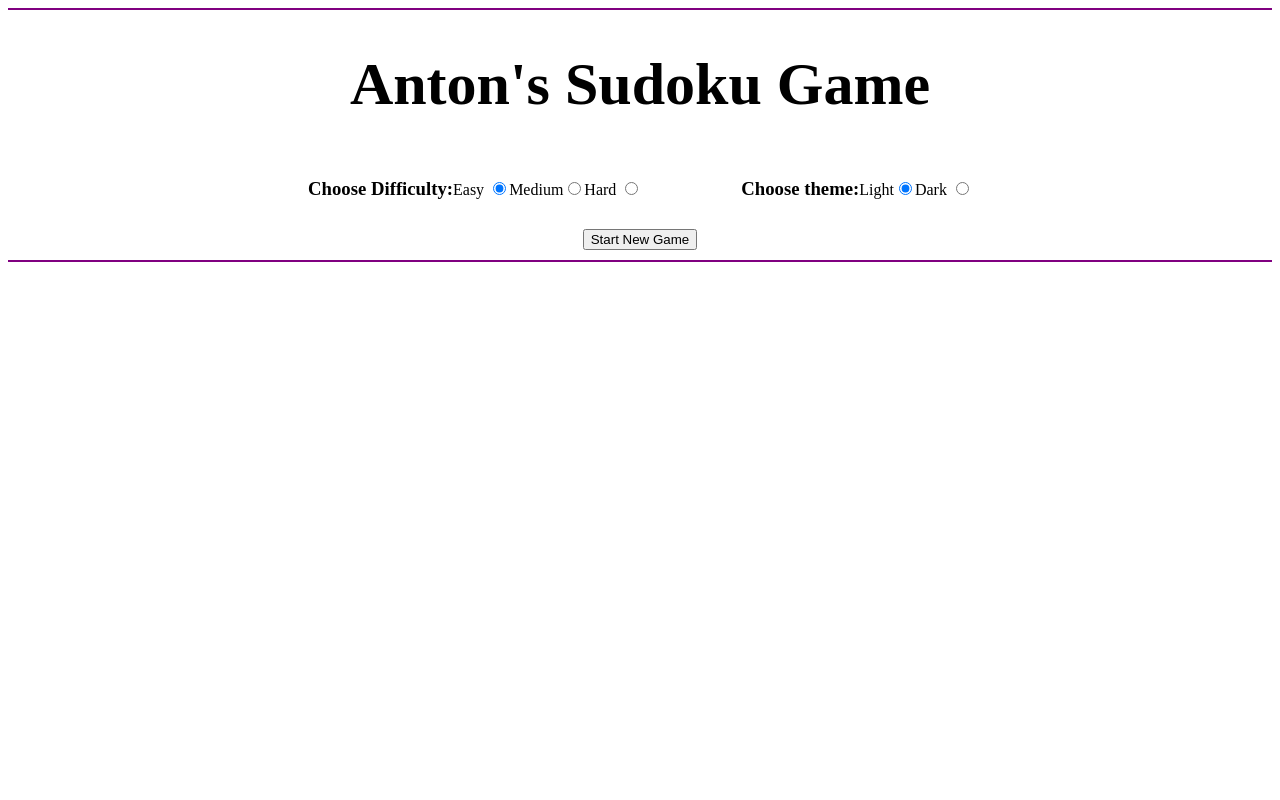
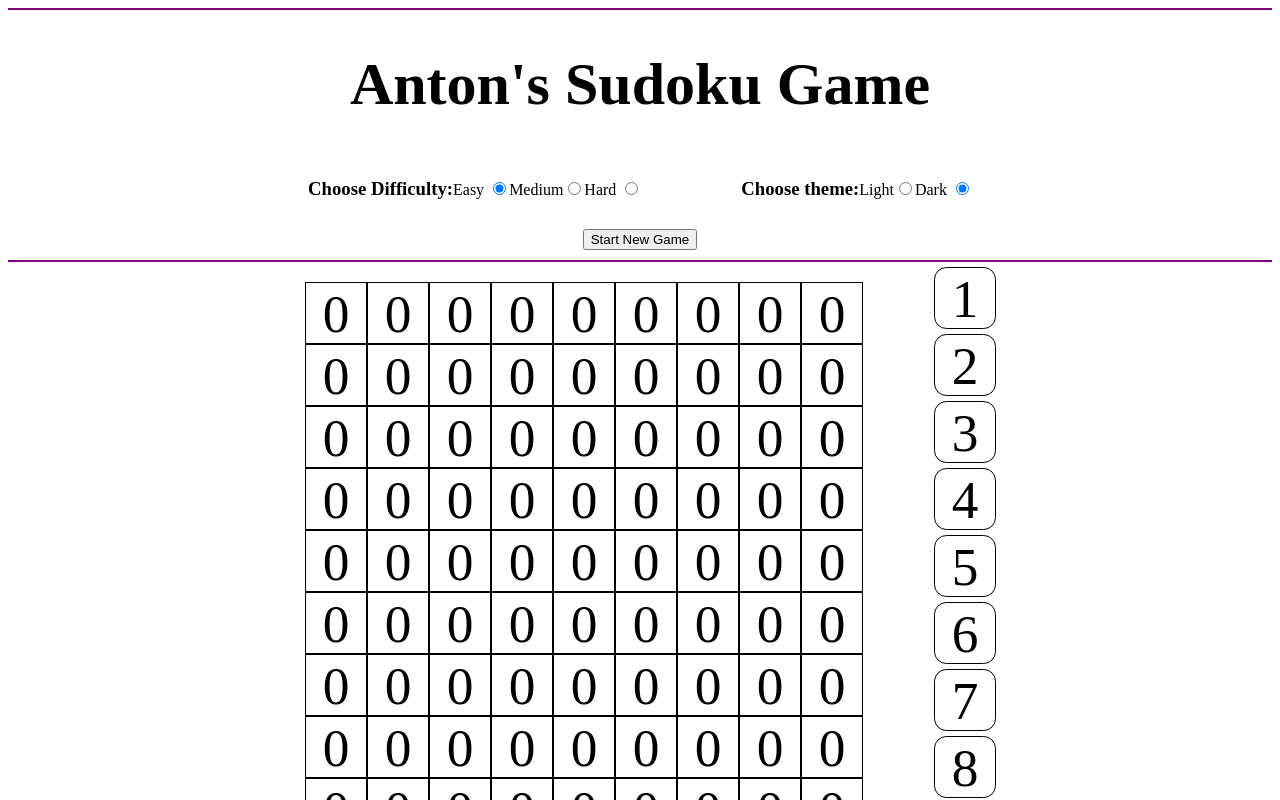
Before and after one commit to Alps709/Sudoku-AI-Web, a plain HTML site: page index.html in a window 1280 px wide. Both pictures are taken after a click on the button "Start New Game". Shown: the top 800 px of the page. Drawn offline with Linux system fonts and the light colour scheme.

Commit message:
Added the function to draw the board also light/dark theme

```diff
--- a/index.html
+++ b/index.html
@@ -11,15 +11,15 @@
         <h1>Anton's Sudoku Game</h1>
         <div id="setup-game">
             <div id="difficulty">
-                <h3>Choose Difficulty:</h3>
+                <h3>Choose Difficulty: </h3>
                 <label>Easy  <input id="difficulty-1" type="radio" name="diff" value="easy"checked></label>
                 <label>Medium<input id="difficulty-2" type="radio" name="diff" value="medium"></label>
                 <label>Hard  <input id="difficulty-3" type="radio" name="diff" value="hard"  ></label>
             </div>
             <div id="theme">
-                <h3>Choose theme:</h3>
-                <label>Light<input id="theme-1" type="radio" name="theme" value="light"checked></label>
-                <label>Dark <input id="theme-2" type="radio" name="theme" value="dark"></label>
+                <h3>Choose theme: </h3>
+                <label>Light<input id="theme-1" type="radio" name="theme" value="light" onclick="UpdateTheme()"></label>
+                <label>Dark <input id="theme-2" type="radio" name="theme" value="dark"  onclick="UpdateTheme()" checked></label>
             </div>
         </div>
         <button id="start-btn">Start New Game</button>
--- a/index.js
+++ b/index.js
@@ -67,15 +67,120 @@ var selectedNum;
 var selectedTile;
 var disableSelect;
 
+var board;
+
 window.onload = function()
 {
     //Run the game when the start game button is pressed
     id("start-btn").addEventListener("click", StartGame);
 }
 
+function UpdateTheme()
+{
+    if(id("theme-1").checked)
+    {
+        qs("body").classList.remove("darkmode");
+    }
+    else
+    {
+        qs("body").classList.add("darkmode");
+    }
+}
+
 function StartGame()
 {
-    console.log(viableNumberChecks);
+    //Choose the difficulty for the game
+    if(id("difficulty-1").checked)
+    {
+        board = emptyBoard;
+    }
+
+    //Allows the player to select things
+    disableSelect = false;
+
+    //Draw the board
+    drawBoard(board);
+
+    //Show the number container
+    id("num-container").classList.remove("hidden");
+}
+
+function drawBoard(board)
+{
+    ClearPreviousGame();
+
+    //Counts the number of tiles so we can set their id's
+    let idCount = 0;
+
+    //Create the 91 board tiles
+    for (let i = 0; i < MBS; i++)
+    {
+        for (let j = 0; j < MBS; j++)
+        {
+            //Create a paragraph element
+            let tile = document.createElement("p");
+
+             //Assing an id for the tile
+             tile.id = idCount;
+             idCount++;
+
+            if(board[i][j] == 0)
+            {
+                tile.textContent = board[i][j].toString();
+            }
+            else
+            {
+                //Add click event listener to tile
+            }
+
+            //Add new tile class to all tiles
+            tile.classList.add("tile");
+
+            //Add the borders to seperate the 3x3 grids within the board
+            if(i == 2 || i == 5)
+            {
+                tile.classList.add("bottomBorder");
+            }
+
+            if(j == 2 || j == 5)
+            {
+                tile.classList.add("rightBorder");
+            }
+
+            //Add the tile to the board
+            id("board").appendChild(tile);
+        }
+    }
+}
+
+function ClearPreviousGame()
+{
+    let tiles = qsa(".tile");
+
+    //Remove the tiles
+    for (let i = 0; i< tiles.length; i++)
+    {
+        tiles[i].remove();
+    }
+
+    //Clear selected stuff
+    for(let i = 0; i < id("num-container").children.length; i++)
+    {
+        id("num-container").children[i].classList.remove("selected");
+    }
+
+    selectedNum = null;
+    selectedTile = null;
+}
+
+function qs(selector)
+{
+    return document.querySelector(selector);
+}
+
+function qsa(selector)
+{
+    return document.querySelectorAll(selector);
 }
 
 function id(id)
--- a/styles.css
+++ b/styles.css
@@ -57,7 +57,7 @@ button
     justify-content: center;
 }
 
-number-container > p
+#num-container > p
 {
     border: 1px solid black;
     border-radius: 20%;
@@ -78,8 +78,8 @@ number-container > p
     flex-wrap: wrap;
     justify-content: center;
     align-content: flex-start;
-    width: 800px;
-    height: 800px;
+    width: 600px;
+    height: 600px;
 }
 
 .tile
@@ -112,7 +112,3 @@ p.incorrect
 {
     border-bottom: 4px solid black;
 }
-
-footer{
-
-}
```
